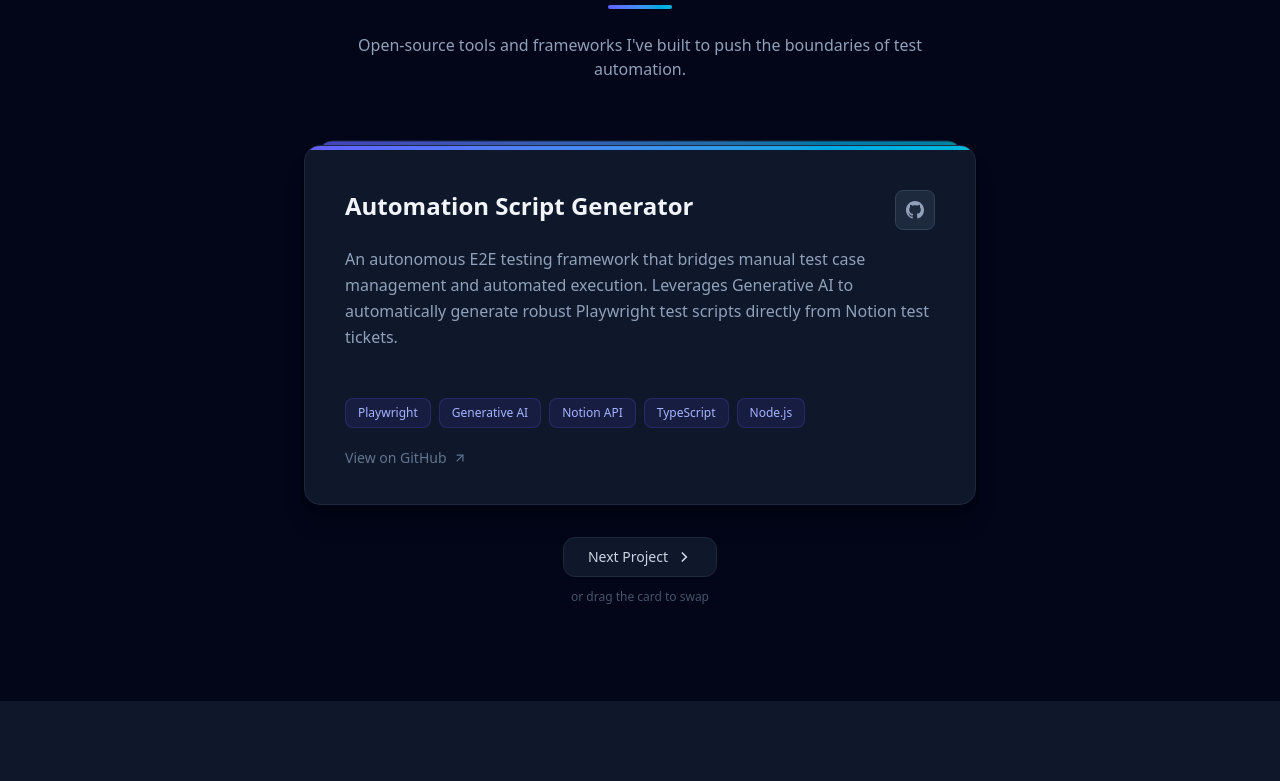
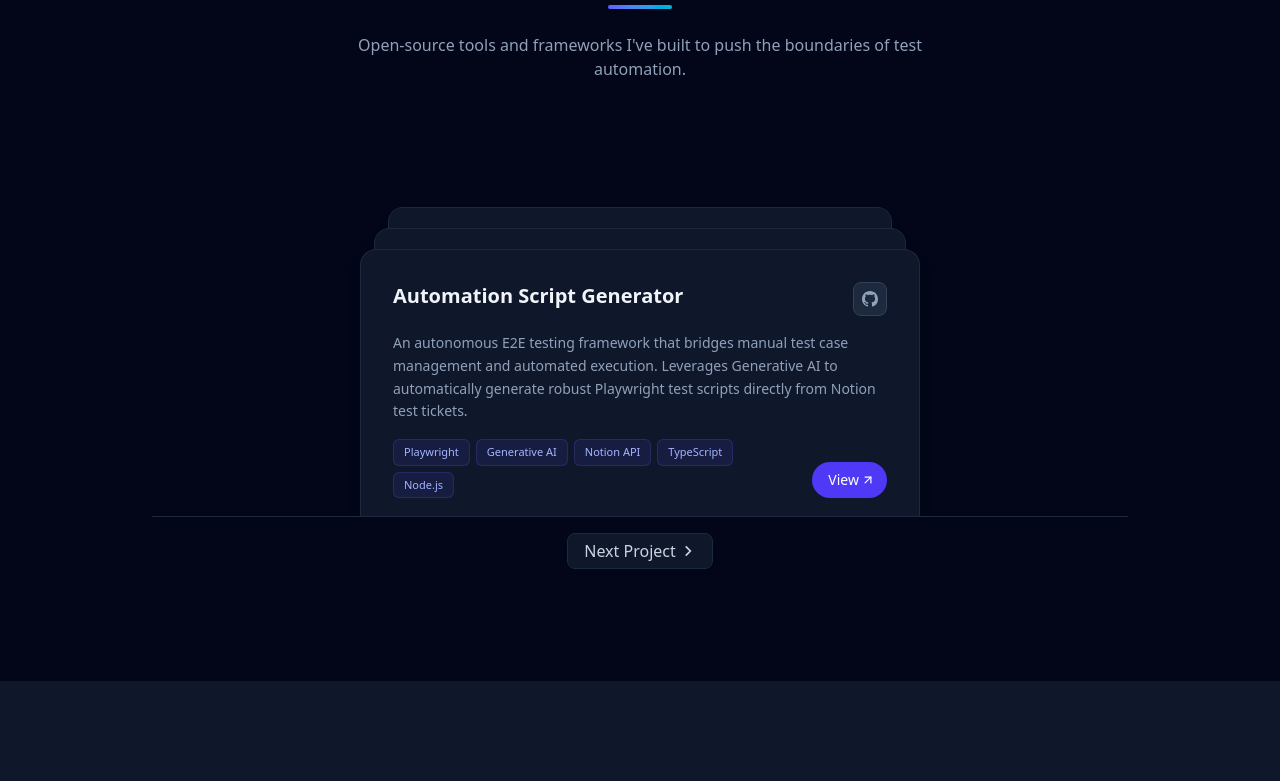
Before and after one commit to raymondsambur/raymond-sambur-profile, a Next.js app: page /raymond-sambur-profile/ in a window 1280 px wide. Shown: the part 1680-2461 px from the top of the page. Built offline with nearby package versions, Linux system fonts and the light colour scheme.

Commit message:
refactor: match style3 exactly - same positionStyles, exitAnimation, enterAnimation, spring config

```diff
--- a/src/components/Projects.tsx
+++ b/src/components/Projects.tsx
@@ -1,8 +1,8 @@
 "use client";
 
-import { useState, useCallback } from "react";
+import { useState } from "react";
 import { ArrowUpRight } from "lucide-react";
-import { motion, AnimatePresence, PanInfo } from "framer-motion";
+import { motion, AnimatePresence } from "framer-motion";
 
 function GithubIcon({ size = 18 }: { size?: number }) {
   return (
@@ -12,48 +12,160 @@ function GithubIcon({ size = 18 }: { size?: number }) {
   );
 }
 
-interface ProjectCard {
+interface Card {
   id: number;
-  title: string;
-  summary: string;
-  tags: string[];
-  sourceUrl: string;
+  contentType: number;
 }
 
-const projects: ProjectCard[] = [
-  {
-    id: 1,
+const projectData: Record<
+  number,
+  { title: string; summary: string; tags: string[]; sourceUrl: string }
+> = {
+  1: {
     title: "Automation Script Generator",
     summary:
       "An autonomous E2E testing framework that bridges manual test case management and automated execution. Leverages Generative AI to automatically generate robust Playwright test scripts directly from Notion test tickets.",
     tags: ["Playwright", "Generative AI", "Notion API", "TypeScript", "Node.js"],
     sourceUrl: "https://github.com/raymondsambur/automation-script-generator",
   },
-  {
-    id: 2,
+  2: {
     title: "UI & API Automation — Playwright",
     summary:
       "A comprehensive test automation framework covering both UI and API layers using Playwright. Implements best practices for scalable test architecture including page object models, API request builders, and parallel execution.",
     tags: ["Playwright", "TypeScript", "API Testing", "Page Object Model", "CI/CD"],
     sourceUrl: "https://github.com/raymondsambur/ui-api-automation-playwright",
   },
+};
+
+const initialCards: Card[] = [
+  { id: 1, contentType: 1 },
+  { id: 2, contentType: 2 },
+  { id: 3, contentType: 1 },
 ];
 
+// Same position styles as style3
+const positionStyles = [
+  { scale: 1, y: 12 },
+  { scale: 0.95, y: -16 },
+  { scale: 0.9, y: -44 },
+];
+
+// Same exit/enter animations as style3
+const exitAnimation = {
+  y: 340,
+  scale: 1,
+  zIndex: 10,
+};
+
+const enterAnimation = {
+  y: -16,
+  scale: 0.9,
+};
+
+function CardContent({ contentType }: { contentType: number }) {
+  const data = projectData[contentType] ?? projectData[1];
+
+  return (
+    <div className="flex h-full w-full flex-col gap-4 p-6 sm:p-8">
+      {/* Title + GitHub link */}
+      <div className="flex items-start justify-between gap-3">
+        <h3 className="text-lg sm:text-xl font-bold text-slate-100">
+          {data.title}
+        </h3>
+        <a
+          href={data.sourceUrl}
+          target="_blank"
+          rel="noopener noreferrer"
+          className="p-2 rounded-lg bg-slate-800 border border-slate-700 hover:border-indigo-500 hover:text-indigo-400 text-slate-400 transition-all duration-200 shrink-0"
+          aria-label="Source code"
+        >
+          <GithubIcon size={16} />
+        </a>
+      </div>
+
+      {/* Description */}
+      <p className="text-sm text-slate-400 leading-relaxed flex-grow">
+        {data.summary}
+      </p>
+
+      {/* Tags + CTA */}
+      <div className="flex w-full items-end justify-between gap-4">
+        <div className="flex flex-wrap gap-1.5 flex-1 min-w-0">
+          {data.tags.map((tag) => (
+            <span
+              key={tag}
+              className="px-2.5 py-1 text-[11px] font-medium text-indigo-300 bg-indigo-500/10 border border-indigo-500/20 rounded-md"
+            >
+              {tag}
+            </span>
+          ))}
+        </div>
+        <a
+          href={data.sourceUrl}
+          target="_blank"
+          rel="noopener noreferrer"
+          className="flex h-9 shrink-0 cursor-pointer select-none items-center gap-0.5 rounded-full bg-indigo-600 hover:bg-indigo-500 pl-4 pr-3 text-sm font-medium text-white transition-colors"
+        >
+          View
+          <ArrowUpRight size={14} />
+        </a>
+      </div>
+    </div>
+  );
+}
+
+function AnimatedCard({
+  card,
+  index,
+  isAnimating,
+}: {
+  card: Card;
+  index: number;
+  isAnimating: boolean;
+}) {
+  const { scale, y } = positionStyles[index] ?? positionStyles[2];
+  const zIndex = index === 0 && isAnimating ? 10 : 3 - index;
+
+  const exitAnim = index === 0 ? exitAnimation : undefined;
+  const initialAnim = index === 2 ? enterAnimation : undefined;
+
+  return (
+    <motion.div
+      key={card.id}
+      initial={initialAnim}
+      animate={{ y, scale }}
+      exit={exitAnim}
+      transition={{
+        type: "spring",
+        duration: 1,
+        bounce: 0,
+      }}
+      style={{
+        zIndex,
+        left: "50%",
+        x: "-50%",
+        bottom: 0,
+      }}
+      className="absolute flex h-[280px] w-[324px] items-center justify-center overflow-hidden rounded-t-2xl border-x border-t border-slate-800 bg-slate-900 shadow-lg shadow-black/20 will-change-transform sm:w-[560px]"
+    >
+      <CardContent contentType={card.contentType} />
+    </motion.div>
+  );
+}
+
 export default function Projects() {
-  const [cards, setCards] = useState(projects);
+  const [cards, setCards] = useState(initialCards);
   const [isAnimating, setIsAnimating] = useState(false);
+  const [nextId, setNextId] = useState(4);
 
-  const cycleCards = useCallback(() => {
-    if (isAnimating) return;
+  const handleAnimate = () => {
     setIsAnimating(true);
-    setCards((prev) => [...prev.slice(1), prev[0]]);
-    setTimeout(() => setIsAnimating(false), 600);
-  }, [isAnimating]);
 
-  const handleDragEnd = (_: unknown, info: PanInfo) => {
-    if (Math.abs(info.offset.y) > 50 || Math.abs(info.offset.x) > 50) {
-      cycleCards();
-    }
+    const nextContentType = (cards[2].contentType % 2) + 1;
+
+    setCards([...cards.slice(1), { id: nextId, contentType: nextContentType }]);
+    setNextId((prev) => prev + 1);
+    setIsAnimating(false);
   };
 
   return (
@@ -65,7 +177,7 @@ export default function Projects() {
           whileInView={{ opacity: 1, y: 0 }}
           viewport={{ once: true }}
           transition={{ duration: 0.5 }}
-          className="text-center mb-16"
+          className="text-center mb-12"
         >
           <h2 className="text-3xl md:text-4xl font-bold text-slate-100 mb-4">
             Featured Projects
@@ -77,114 +189,25 @@ export default function Projects() {
           </p>
         </motion.div>
 
-        {/* Card Stack */}
-        <div className="relative flex justify-center items-center">
-          <div className="relative h-[400px] sm:h-[360px] w-full max-w-2xl">
-            <AnimatePresence>
-              {cards.map((project, index) => {
-                const isTop = index === 0;
-                const stackOffset = index * -12;
-                const stackScale = 1 - index * 0.04;
-                const stackOpacity = 1 - index * 0.3;
-
-                return (
-                  <motion.div
-                    key={project.id}
-                    className="absolute inset-0 w-full cursor-grab active:cursor-grabbing"
-                    style={{ zIndex: cards.length - index }}
-                    initial={false}
-                    animate={{
-                      y: stackOffset,
-                      scale: stackScale,
-                      opacity: stackOpacity,
-                    }}
-                    exit={{
-                      y: 320,
-                      opacity: 0,
-                      scale: 0.9,
-                      rotate: -5,
-                      transition: { duration: 0.4, ease: [0.32, 0.72, 0, 1] },
-                    }}
-                    transition={{
-                      type: "spring",
-                      stiffness: 300,
-                      damping: 30,
-                      mass: 0.8,
-                    }}
-                    drag={isTop ? true : false}
-                    dragConstraints={{ top: 0, bottom: 0, left: 0, right: 0 }}
-                    dragElastic={0.15}
-                    onDragEnd={isTop ? handleDragEnd : undefined}
-                    whileDrag={{ scale: 1.02, rotate: 2 }}
-                  >
-                    <div className="h-full bg-slate-900 rounded-2xl border border-slate-800 shadow-xl shadow-black/20 overflow-hidden">
-                      {/* Gradient top bar */}
-                      <div className="h-1 bg-gradient-to-r from-indigo-500 to-cyan-500" />
-
-                      <div className="p-8 md:p-10 flex flex-col h-full">
-                        {/* Header */}
-                        <div className="flex items-start justify-between mb-4">
-                          <h3 className="text-xl md:text-2xl font-bold text-slate-100">
-                            {project.title}
-                          </h3>
-                          <a
-                            href={project.sourceUrl}
-                            target="_blank"
-                            rel="noopener noreferrer"
-                            className="p-2.5 rounded-lg bg-slate-800 border border-slate-700 hover:border-indigo-500 hover:text-indigo-400 text-slate-400 transition-all duration-200 shrink-0 ml-4"
-                            aria-label="Source code"
-                            onClick={(e) => e.stopPropagation()}
-                          >
-                            <GithubIcon size={18} />
-                          </a>
+        {/* Card Stack — same structure as style3 */}
+        <div className="flex w-full flex-col items-center justify-center pt-2">
+          <div className="relative h-[380px] w-full overflow-hidden sm:w-[644px]">
+            <AnimatePresence initial={false}>
+              {cards.slice(0, 3).map((card, index) => (
+                <AnimatedCard
+                  key={card.id}
+                  card={card}
+                  index={index}
+                  isAnimating={isAnimating}
+                />
+              ))}
+            </AnimatePresence>
           </div>
 
-                        {/* Description */}
-                        <p className="text-slate-400 leading-relaxed mb-6 flex-grow">
-                          {project.summary}
-                        </p>
-
-                        {/* Tags */}
-                        <div className="flex flex-wrap gap-2 mb-5">
-                          {project.tags.map((tag) => (
-                            <span
-                              key={tag}
-                              className="px-3 py-1.5 text-xs font-medium text-indigo-300 bg-indigo-500/10 border border-indigo-500/20 rounded-lg"
-                            >
-                              {tag}
-                            </span>
-                          ))}
-                        </div>
-
-                        {/* View link */}
-                        <a
-                          href={project.sourceUrl}
-                          target="_blank"
-                          rel="noopener noreferrer"
-                          className="inline-flex items-center gap-1.5 text-sm font-medium text-slate-500 hover:text-indigo-400 transition-colors group/link"
-                          onClick={(e) => e.stopPropagation()}
-                        >
-                          View on GitHub
-                          <ArrowUpRight
-                            size={14}
-                            className="group-hover/link:translate-x-0.5 group-hover/link:-translate-y-0.5 transition-transform"
-                          />
-                        </a>
-                      </div>
-                    </div>
-                  </motion.div>
-                );
-              })}
-            </AnimatePresence>
-          </div>
-        </div>
-
-        {/* Controls */}
-        <div className="flex flex-col items-center gap-3 mt-8">
+          <div className="relative z-10 -mt-px flex w-full items-center justify-center border-t border-slate-800 py-4">
             <button
-            onClick={cycleCards}
-            disabled={isAnimating}
-            className="flex h-10 cursor-pointer select-none items-center justify-center gap-2 overflow-hidden rounded-xl border border-slate-800 bg-slate-900 px-6 text-sm font-medium text-slate-300 transition-all hover:bg-slate-800 hover:text-indigo-300 hover:border-indigo-500/30 active:scale-[0.97] disabled:opacity-50 disabled:cursor-not-allowed"
+              onClick={handleAnimate}
+              className="flex h-9 cursor-pointer select-none items-center justify-center gap-1 overflow-hidden rounded-lg border border-slate-800 bg-slate-900 px-4 font-medium text-slate-300 transition-all hover:bg-slate-800 hover:text-indigo-300 hover:border-indigo-500/30 active:scale-[0.98]"
             >
               Next Project
               <svg
@@ -194,14 +217,12 @@ export default function Projects() {
                 fill="none"
                 stroke="currentColor"
                 strokeWidth="2.5"
-              strokeLinecap="round"
+                strokeLinecap="square"
               >
                 <path d="M9.5 18L15.5 12L9.5 6" />
               </svg>
             </button>
-          <p className="text-xs text-slate-600">
-            or drag the card to swap
-          </p>
+          </div>
         </div>
       </div>
     </section>
```
Lines whose indentation alone changed are shown as unchanged.
